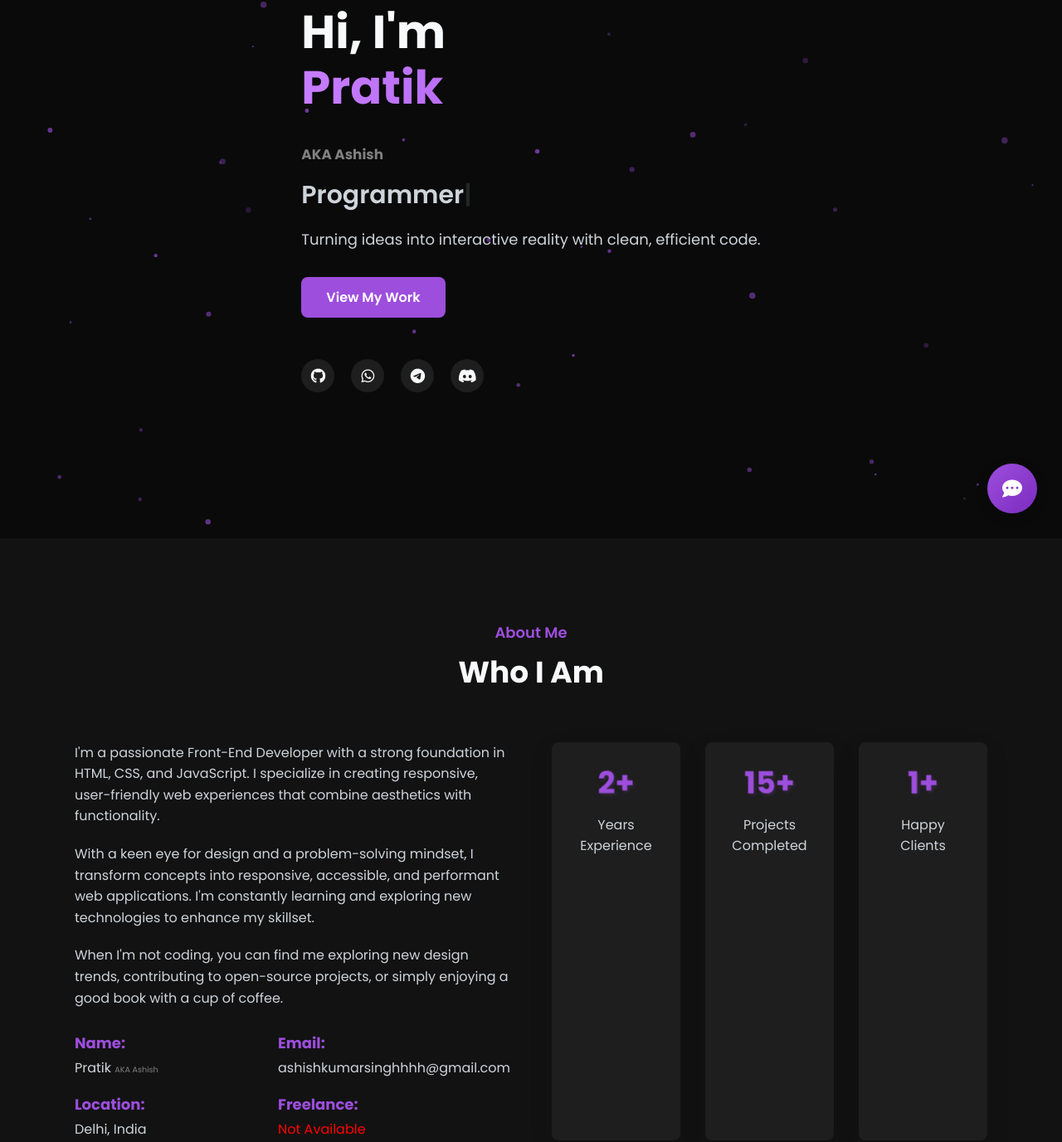
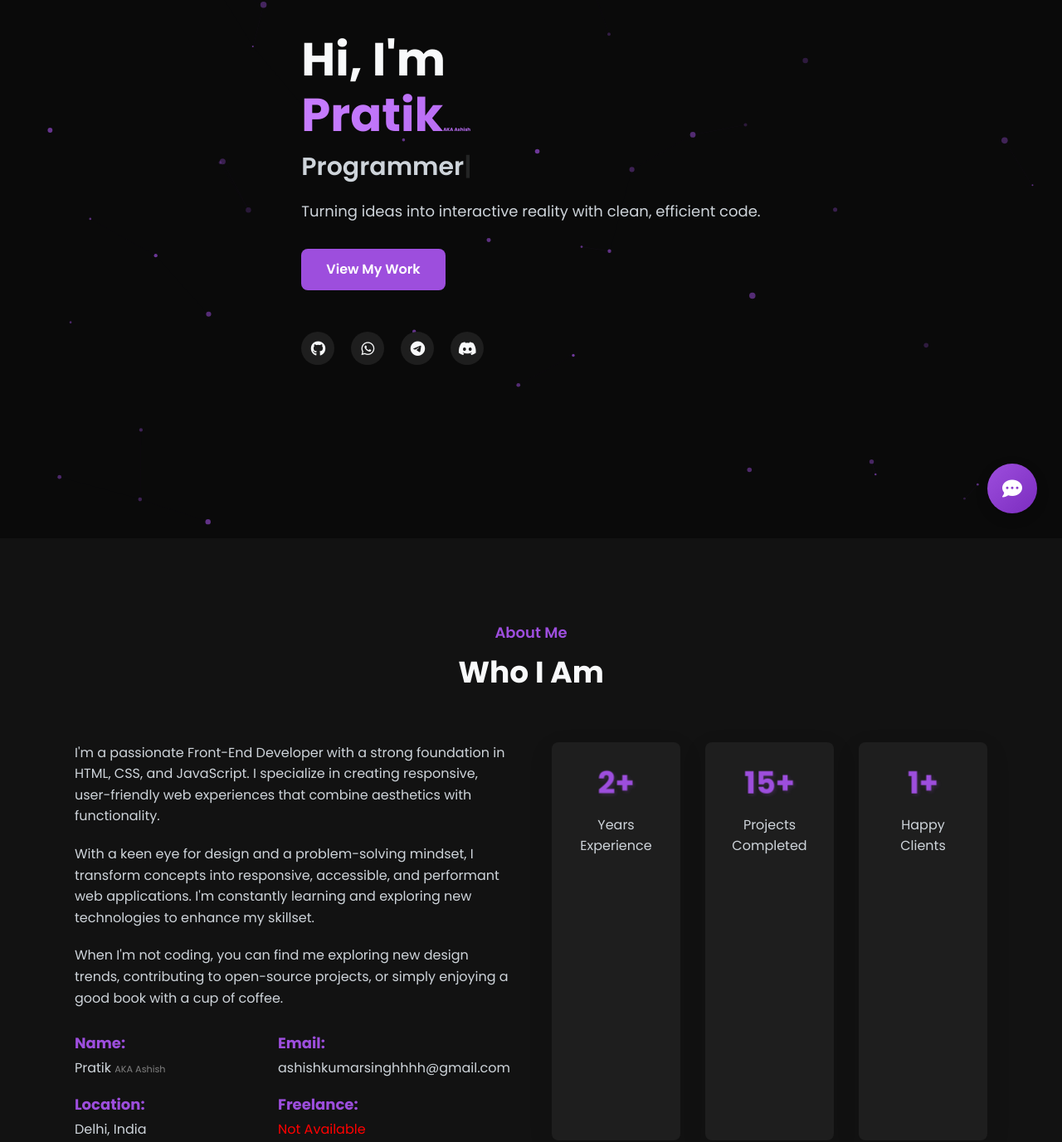
Before and after one commit to xninju/DevtriSeczone, a website: page index.html in a window 1280 px wide. Shown: the part 151-1528 px from the top of the page at 83% size. Drawn offline with nearby package versions, Linux system fonts and the light colour scheme; no server answers.

Commit message:
Update index.html

```diff
--- a/index.html
+++ b/index.html
@@ -124,7 +124,7 @@
                     <div class="hero-text">
                         <h1 class="reveal-text">
                             <span>Hi, I'm</span>
-                            <span class="gradient-text">Pratik</span><p2 style="font-size: 0.3em; color: gray;">AKA Ashish</p2>
+                            <span class="gradient-text">Pratik<p2 style="font-size: 0.1em; color: gray;">AKA Ashish</p2></span>
                         </h1>
                         <h2 class="reveal-text delay-200">Programmer</h2>
                         <p class="reveal-text delay-400">Turning ideas into interactive reality with clean, efficient code.</p>
@@ -158,7 +158,7 @@
                         <div class="about-info">
                             <div class="info-item">
                                 <h4>Name:</h4>
-                                <p>Pratik <span style="font-size: 0.6em; color: gray;">AKA Ashish</span></p>
+                                <p>Pratik <span style="font-size: 0.7em; color: gray;">AKA Ashish</span></p>
                             </div>
                             <div class="info-item">
                                 <h4>Email:</h4>
```
